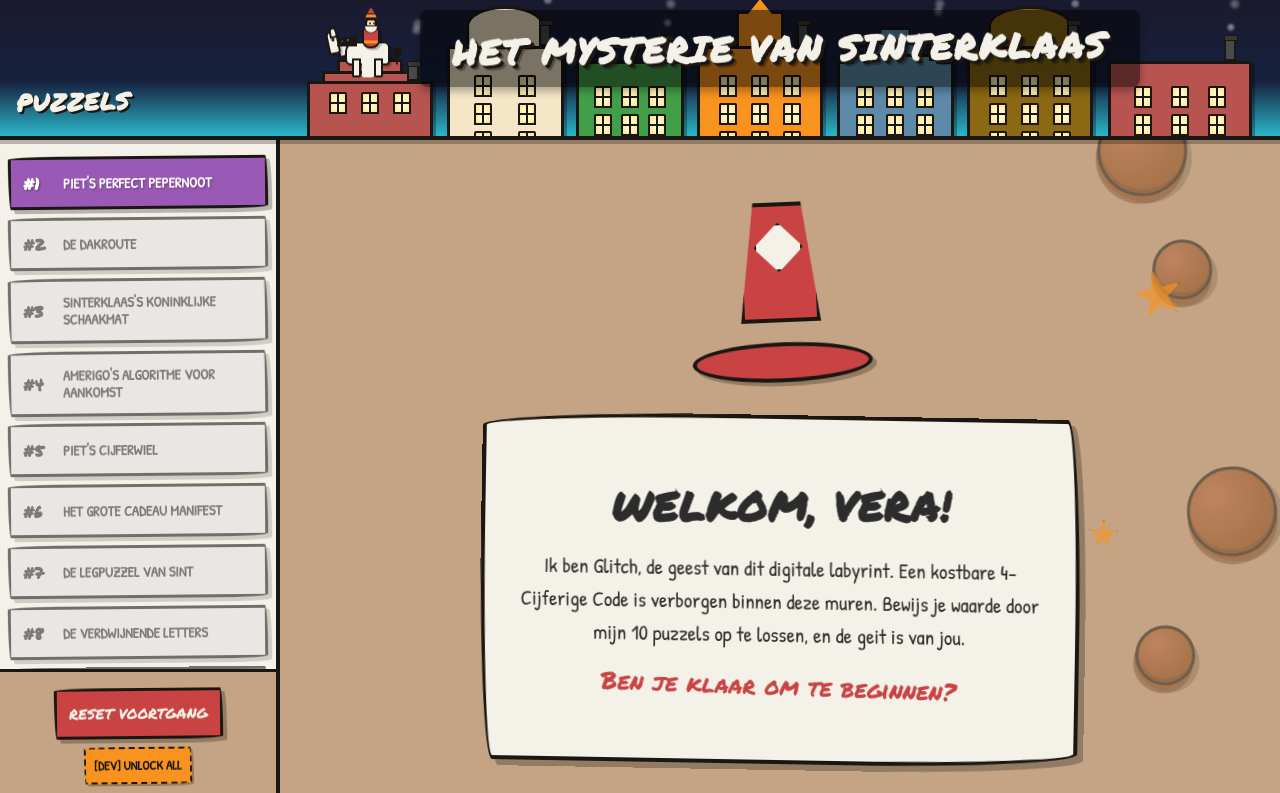
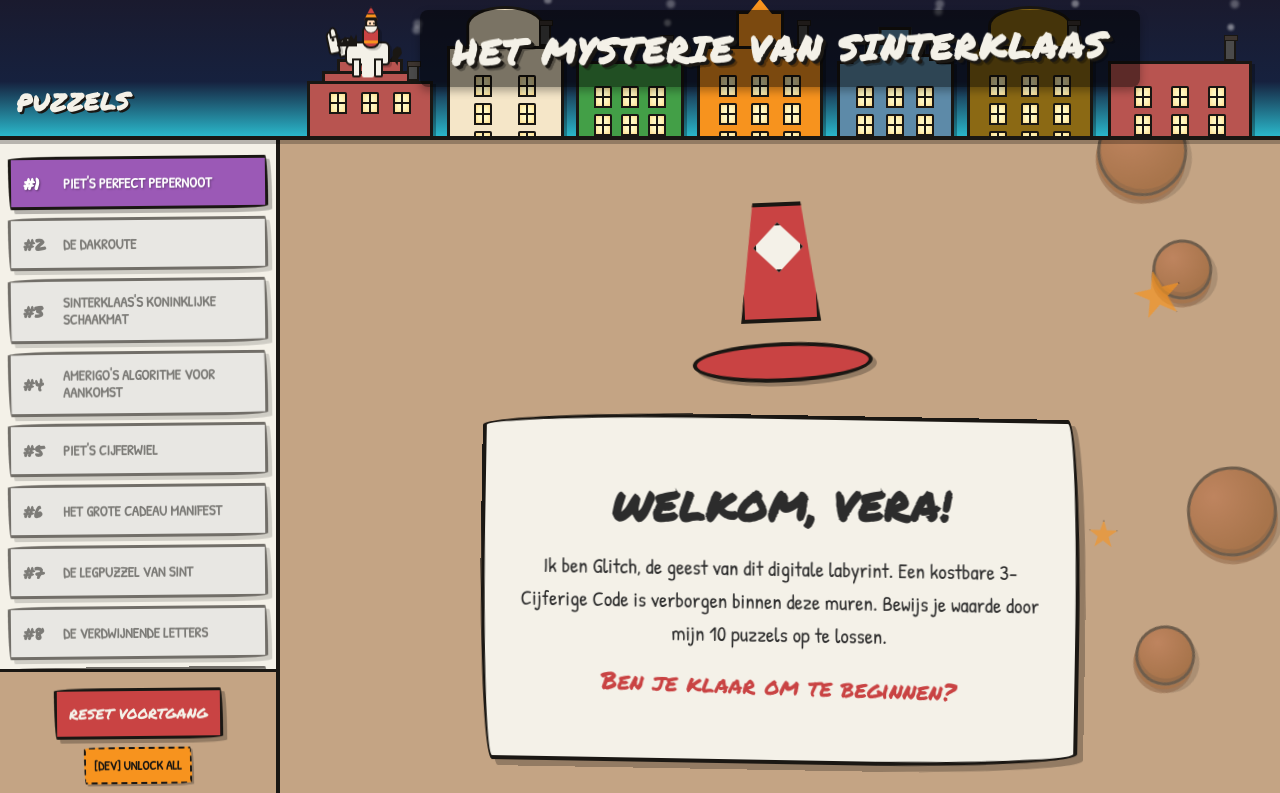
Before and after one commit to ThijsErends/challenge, a React (Vite) app: page /#/ in a window 1280 px wide. Shown: the top 793 px of the page. Built offline with nearby package versions, Linux system fonts and the light colour scheme.

Commit message:
Update LandingPage.jsx

```diff
--- a/src/components/LandingPage.jsx
+++ b/src/components/LandingPage.jsx
@@ -70,7 +70,7 @@ function LandingPage() {
         <div className={styles.welcomeMessage}>
           <h1 className={styles.glitchTitle}>Welkom, VERA!</h1>
           <p className={styles.glitchText}>
-            Ik ben Glitch, de geest van dit digitale labyrint. Een kostbare 4-Cijferige Code is verborgen binnen deze muren. Bewijs je waarde door mijn 10 puzzels op te lossen, en de geit is van jou.
+            Ik ben Glitch, de geest van dit digitale labyrint. Een kostbare 3-Cijferige Code is verborgen binnen deze muren. Bewijs je waarde door mijn 10 puzzels op te lossen.
           </p>
           <p className={styles.glitchQuestion}>
             Ben je klaar om te beginnen?
```
